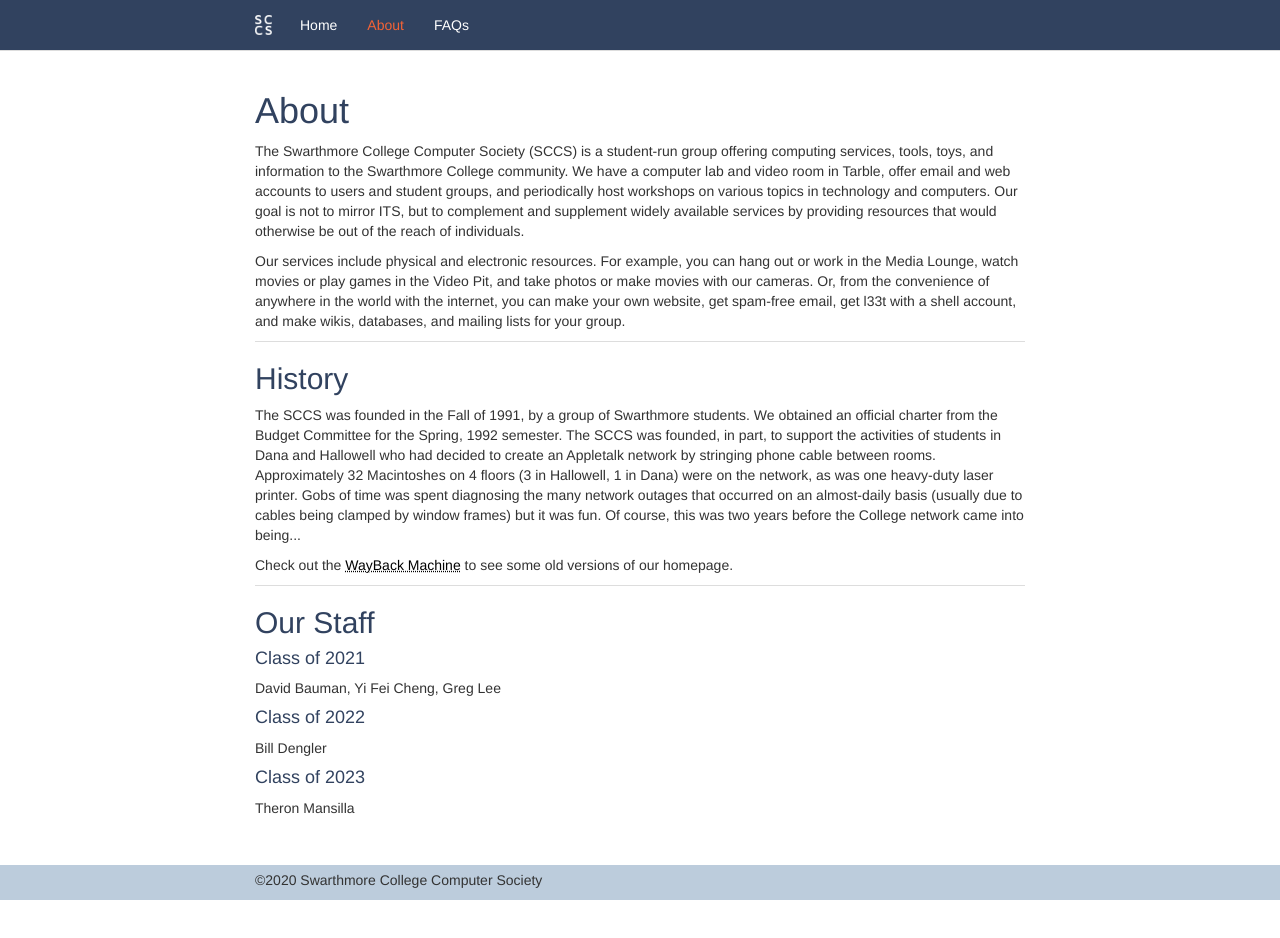
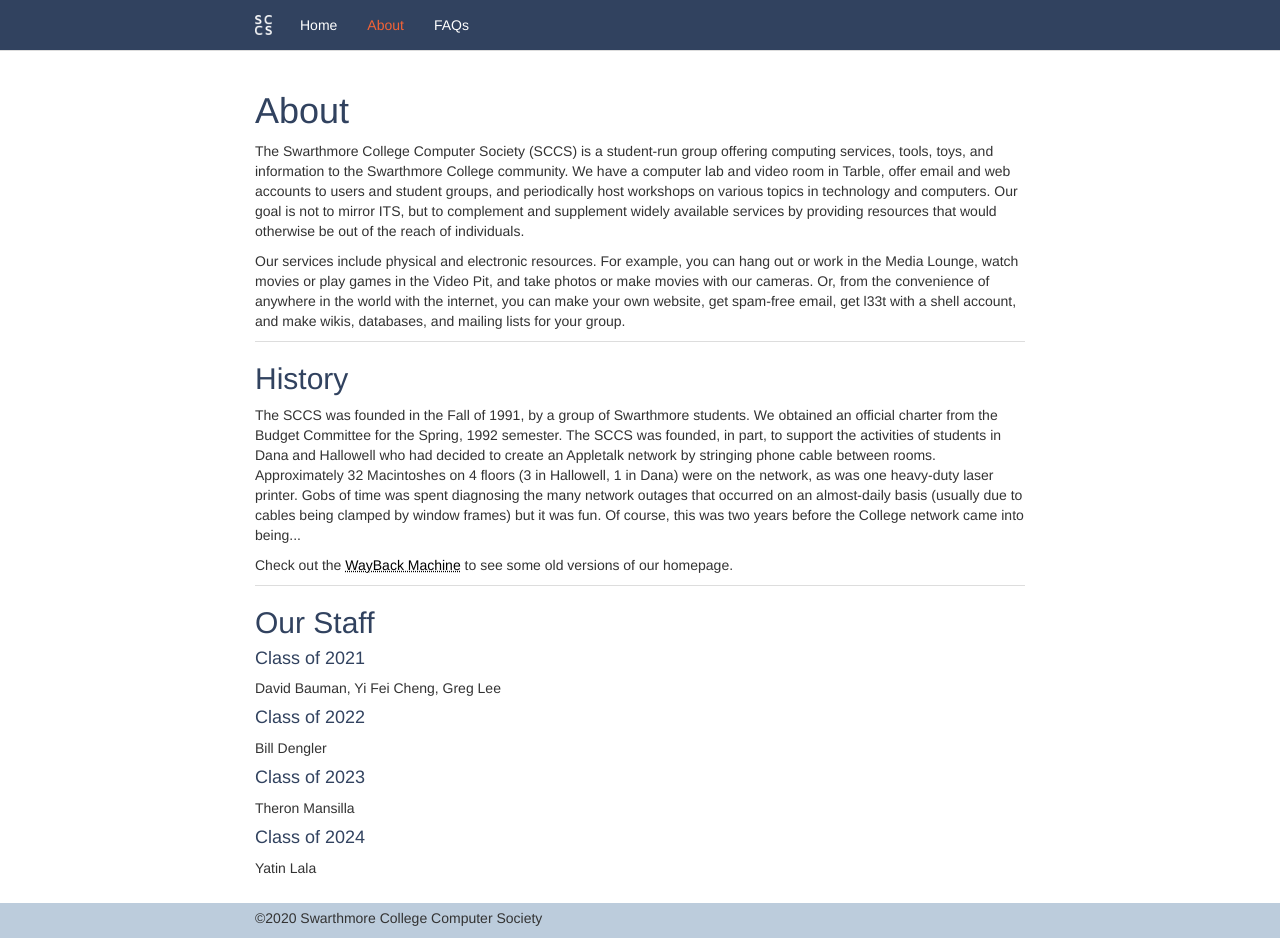
Before and after one commit to swat-sccs/sccs-home, a Jekyll site: the page built from about/index.html, in a window 1280 px wide. Built offline with Jekyll 4.4.1, drawn with Linux system fonts in a browser that asks for light colours; before the commit the page ends 900 px from its top, so only the background shows below that.

Commit message:
Added my name to index.html

```diff
--- a/about/index.html
+++ b/about/index.html
@@ -96,5 +96,9 @@ permalink: /about/
   <p>
     Theron Mansilla
   </p>
+  <h4>Class of 2024</h4>
+  <p>
+    Yatin Lala
+  </p>
   </section>
 </div>
```
